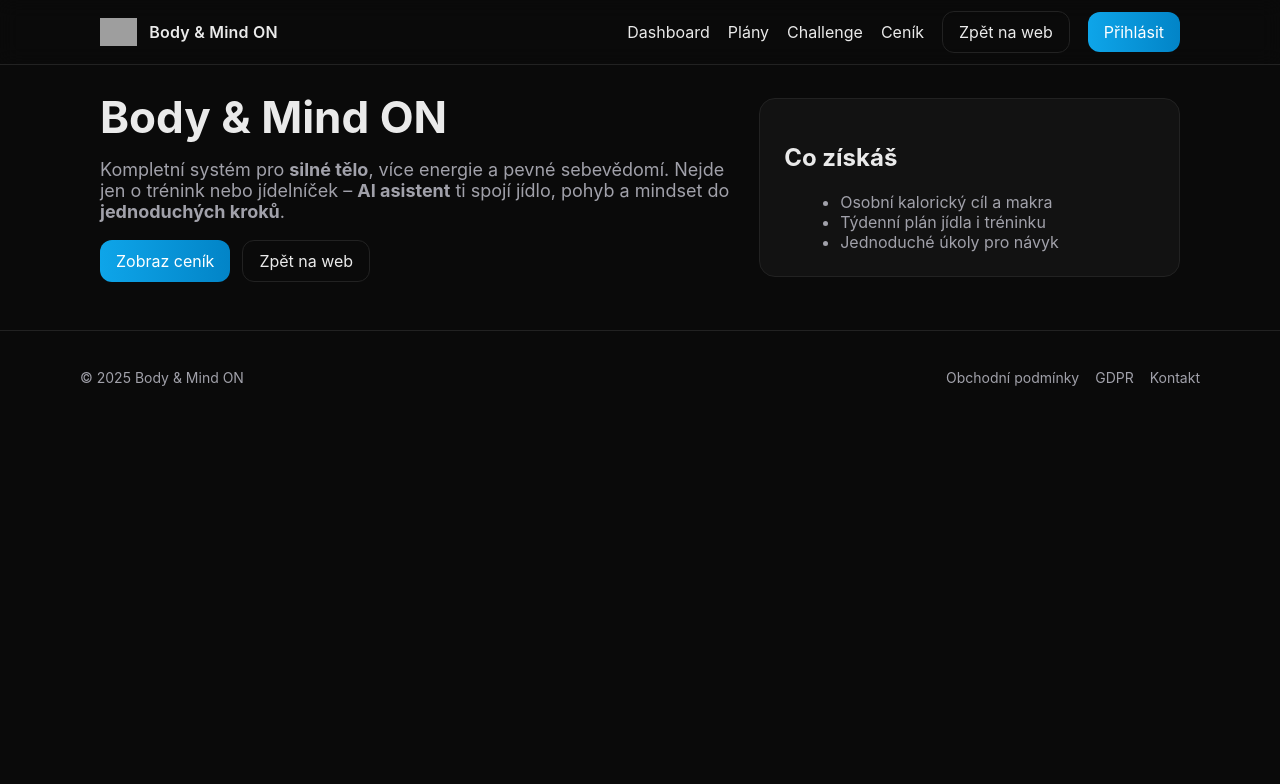
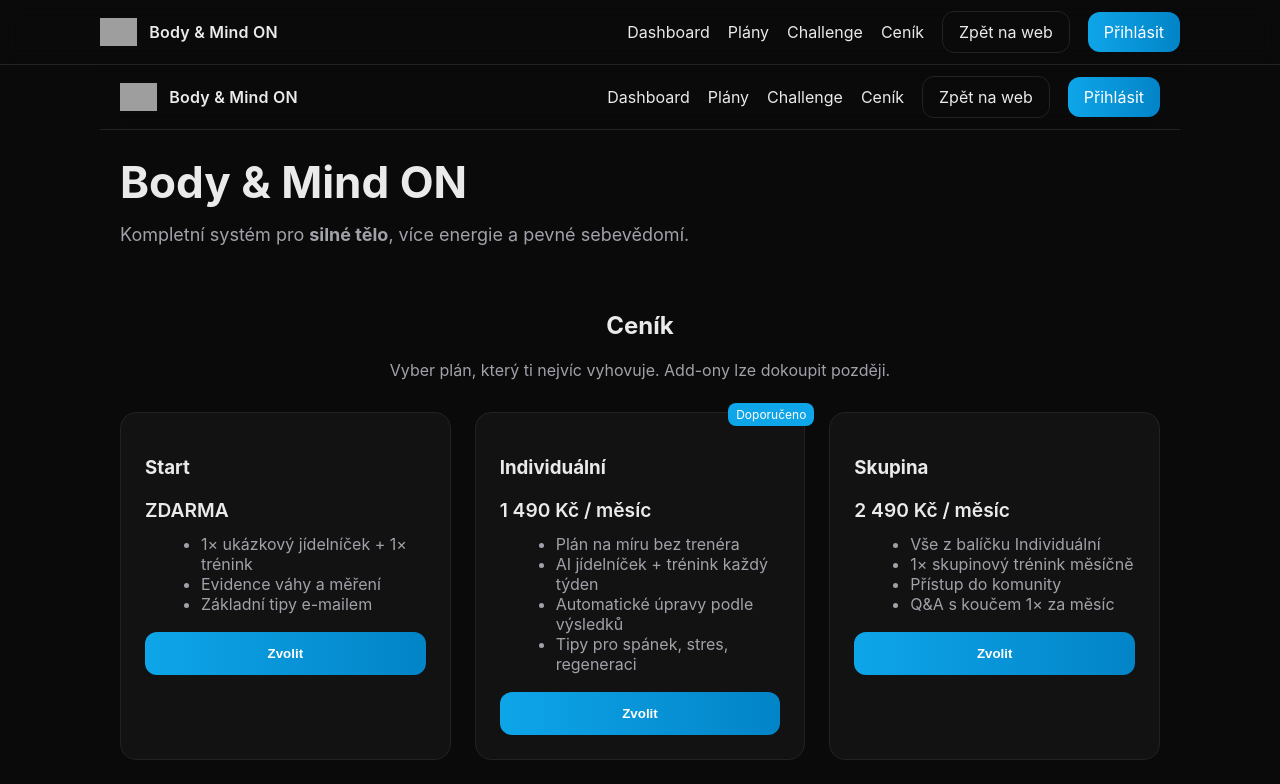
Before and after one commit to Progen-design/body-mind-on, a Next.js app: page / in a window 1280 px wide. Shown: the top 784 px of the page. Built offline with nearby package versions, Linux system fonts and the light colour scheme; grey boxes are pictures that could not be loaded.

Commit message:
Update index.js

```diff
--- a/pages/index.js
+++ b/pages/index.js
@@ -1,28 +1,239 @@
-import Link from 'next/link'
+import { useState } from 'react'
+import Header from '../components/Header'
+import Footer from '../components/Footer'
 
-export default function Home(){
+const plans = [
+  {
+    id: 'start',
+    title: 'Start',
+    price: 'ZDARMA',
+    perks: [
+      '1× ukázkový jídelníček + 1× trénink',
+      'Evidence váhy a měření',
+      'Základní tipy e-mailem',
+    ],
+  },
+  {
+    id: 'individual',
+    title: 'Individuální',
+    price: '1 490 Kč / měsíc',
+    perks: [
+      'Plán na míru bez trenéra',
+      'AI jídelníček + trénink každý týden',
+      'Automatické úpravy podle výsledků',
+      'Tipy pro spánek, stres, regeneraci',
+    ],
+    recommended: true,
+  },
+  {
+    id: 'group',
+    title: 'Skupina',
+    price: '2 490 Kč / měsíc',
+    perks: [
+      'Vše z balíčku Individuální',
+      '1× skupinový trénink měsíčně',
+      'Přístup do komunity',
+      'Q&A s koučem 1× za měsíc',
+    ],
+  },
+  {
+    id: 'addon',
+    title: 'Add-on: Osobní lekce',
+    price: '60 min = 1 190 Kč / 90 min = 1 690 Kč',
+    perks: [
+      'Doobjednej kdykoliv',
+      'Balíčky (5×, 10×) – sleva',
+      'Storno do 24 h zdarma',
+    ],
+  }
+]
+
+export default function Home() {
+  const [selected, setSelected] = useState(null)
+  const [step, setStep] = useState('choosePlan')
+  // step: "choosePlan" → uživatel vybírá plán
+  //         "register" → jméno + email
+  //         "form" → zbytek dat (výška, váha...)
+
+  const [regData, setRegData] = useState({
+    name: '',
+    email: ''
+  })
+
+  const [loading, setLoading] = useState(false)
+  const [message, setMessage] = useState(null)
+
+  function handleSelectPlan(planId) {
+    setSelected(planId)
+    if (planId === 'start') {
+      // pro Start okamžitě přejít na registraci / formulář
+      setStep('register')
+    } else {
+      setStep('register')
+    }
+  }
+
+  function handleRegisterSubmit(e) {
+    e.preventDefault()
+    // ověření jméno + email
+    const name = e.target.name.value.trim()
+    const email = e.target.email.value.trim()
+    if (!name || !email) {
+      setMessage({ type: 'err', text: 'Vyplň jméno i email.' })
+      return
+    }
+    setRegData({ name, email })
+    setStep('form')
+    setMessage(null)
+  }
+
+  async function handleFullSubmit(e) {
+    e.preventDefault()
+    setLoading(true)
+    setMessage(null)
+
+    const form = new FormData(e.currentTarget)
+    const payload = {
+      name: regData.name,
+      email: regData.email,
+      plan: selected,
+      // další pole:
+      gender: form.get('gender'),
+      age: Number(form.get('age') || 0),
+      height_cm: Number(form.get('height_cm') || 0),
+      weight_kg: Number(form.get('weight_kg') || 0),
+      activity: form.get('activity'),
+      stress: form.get('stress'),
+      job: form.get('job'),
+      goal: form.get('goal'),
+      weekly_sessions: form.get('weekly_sessions'),
+    }
+
+    try {
+      // TODO: supabase insert payload
+      // const { error } = await supabase.from('body_metrics').insert(payload)
+      await new Promise(r=>setTimeout(r, 600))
+      setMessage({ type: 'ok', text: 'Registrace dokončena!' })
+      e.currentTarget.reset()
+      setStep('choosePlan')
+      setSelected(null)
+    } catch (err) {
+      setMessage({ type: 'err', text: 'Chyba – zkus znovu.' })
+    } finally {
+      setLoading(false)
+    }
+  }
+
   return (
-    <div>
+    <>
+      <Header />
+      <main className="container">
         <section className="hero">
           <div>
             <h1>Body & Mind ON</h1>
-          <p>Kompletní systém pro <strong>silné tělo</strong>, více energie a pevné sebevědomí.
-            Nejde jen o trénink nebo jídelníček – <strong>AI asistent</strong> ti spojí jídlo, pohyb a mindset
-            do <strong>jednoduchých kroků</strong>.</p>
-          <div className="cta">
-            <Link href="/pricing" className="btn">Zobraz ceník</Link>
-            <a href="https://bodyandmindon.cz" className="ghost">Zpět na web</a>
+            <p>Kompletní systém pro <strong>silné tělo</strong>, více energie a pevné sebevědomí.</p>
+          </div>
+        </section>
+
+        <section style={{ marginTop: '48px' }}>
+          <h2 style={{textAlign:'center'}}>Ceník</h2>
+          <p style={{ textAlign: 'center', color: 'var(--muted)' }}>
+            Vyber plán, který ti nejvíc vyhovuje. Add-ony lze dokoupit později.
+          </p>
+          <div className="pricing-grid" style={{
+            display: 'grid',
+            gridTemplateColumns: 'repeat(auto-fill, minmax(260px, 1fr))',
+            gap: '24px',
+            marginTop: '32px'
+          }}>
+            {plans.map(plan => (
+              <div
+                key={plan.id}
+                className={`card ${selected === plan.id ? 'selected' : ''}`}
+                onClick={() => handleSelectPlan(plan.id)}
+                style={{
+                  cursor: 'pointer',
+                  border: selected === plan.id
+                    ? '2px solid var(--accent)'
+                    : '1px solid var(--border)',
+                  transition: 'all .2s'
+                }}
+              >
+                {plan.recommended && (
+                  <div style={{
+                    position: 'absolute',
+                    top: '-10px',
+                    right: '-10px',
+                    background: 'var(--accent)',
+                    color: '#fff',
+                    padding: '4px 8px',
+                    borderRadius: '8px',
+                    fontSize: '12px'
+                  }}>Doporučeno</div>
+                )}
+                <h3>{plan.title}</h3>
+                <p style={{ fontSize: '1.2rem', fontWeight: '600', margin: '12px 0' }}>
+                  {plan.price}
+                </p>
+                <ul style={{ color: 'var(--muted)', margin: '12px 0 0 16px' }}>
+                  {plan.perks.map((p, i) => <li key={i}>{p}</li>)}
+                </ul>
+                <button className="submit"
+                  style={{ marginTop: '18px', width: '100%' }}
+                  disabled={selected === plan.id && step === 'register'}
+                >
+                  {selected === plan.id ? 'Vybráno' : 'Zvolit'}
+                </button>
+              </div>
+            ))}
+          </div>
+        </section>
+
+        {step === 'register' && selected && (
+          <section style={{ marginTop: '48px' }}>
+            <h2>Registrovat pro plán „{plans.find(p=>p.id===selected).title}“</h2>
+            <form onSubmit={handleRegisterSubmit} className="form">
+              <div className="row">
+                <div>
+                  <label className="label">Jméno a příjmení</label>
+                  <input className="input" name="name" type="text" placeholder="Jan Novák" required />
+                </div>
+                <div>
+                  <label className="label">Email (povinný)</label>
+                  <input className="input" name="email" type="email" placeholder="jan@domena.cz" required />
                 </div>
               </div>
-        <div className="card">
-          <h2>Co získáš</h2>
-          <ul style={{ margin: '8px 0 0 16px', color: 'var(--muted)' }}>
-            <li>Osobní kalorický cíl a makra</li>
-            <li>Týdenní plán jídla i tréninku</li>
-            <li>Jednoduché úkoly pro návyk</li>
-          </ul>
+              <button className="submit" type="submit">Pokračovat</button>
+              {message && <p className="note" style={{color: message.type === 'err' ? 'var(--error)' : 'var(--success)'}}>{message.text}</p>}
+            </form>
+          </section>
+        )}
+
+        {step === 'form' && selected && (
+          <section style={{ marginTop: '48px' }}>
+            <h2>Informace pro plán „{plans.find(p=>p.id===selected).title}“</h2>
+            <form onSubmit={handleFullSubmit} className="form">
+              <input type="hidden" name="plan" value={selected} />
+              <div className="row">
+                <div>
+                  <label className="label">Výška (cm)</label>
+                  <input className="input" name="height_cm" type="number" placeholder="180" />
                 </div>
+                <div>
+                  <label className="label">Váha (kg)</label>
+                  <input classclassName="input" name="weight_kg" type="number" placeholder="80" />
+                </div>
+              </div>
+              {/* přidej další pole jako věk, aktivita, stres, cíl atd. */}
+              <button className="submit" type="submit" disabled={loading}>
+                {loading ? 'Odesílám…' : 'Dokončit registraci'}
+              </button>
+              {message && <p className="note" style={{color: message.type === 'err' ? 'var(--error)' : 'var(--success)'}}>{message.text}</p>}
+            </form>
           </section>
-    </div>
+        )}
+      </main>
+      <Footer />
+    </>
   )
 }
```
Lines whose indentation alone changed are shown as unchanged.
